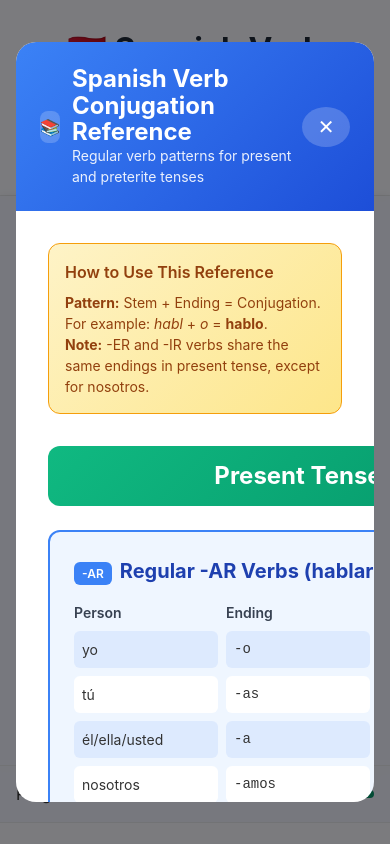
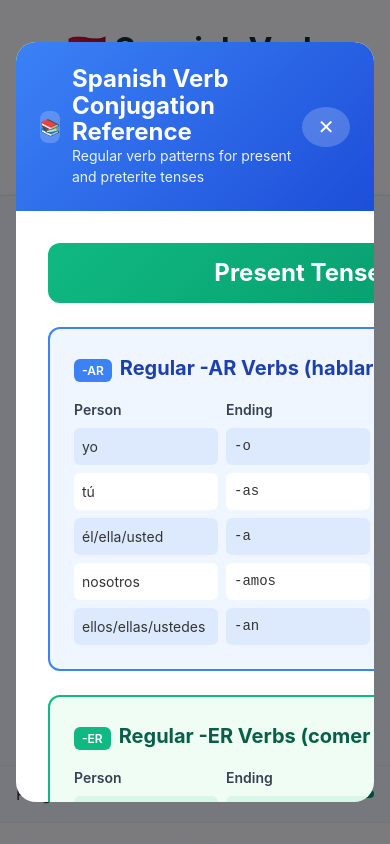
Before and after one commit to davidp314/spanish, a React (Vite) app: page / in a window 390 px wide. Both pictures are taken after a click on the button "📚 Reference". Shown: the top 844 px of the page. Built offline with nearby package versions, Linux system fonts and the light colour scheme.

Commit message:
Streamline reference modal for better UX
- Remove info box at top to save vertical space
- Remove footer tip to focus on core content
- Reference modal now shows conjugation patterns immediately
- Better mobile experience with more compact design
- Cleaner, more professional appearance

```diff
--- a/src/components/ConjugationReference.tsx
+++ b/src/components/ConjugationReference.tsx
@@ -115,23 +115,6 @@ const ConjugationReference: React.FC<ConjugationReferenceProps> = ({ isOpen, onC
 
         {/* Content */}
         <div style={{ padding: '2rem' }}>
-          {/* Info Box */}
-          <div style={{
-            background: 'linear-gradient(135deg, #fef3c7 0%, #fde68a 100%)',
-            border: '1px solid #f59e0b',
-            borderRadius: '12px',
-            padding: '1rem',
-            marginBottom: '2rem'
-          }}>
-            <h3 style={{ fontSize: '1rem', fontWeight: '600', color: '#92400e', margin: '0 0 0.5rem 0' }}>
-              How to Use This Reference
-            </h3>
-            <p style={{ fontSize: '0.875rem', color: '#92400e', margin: 0, lineHeight: '1.5' }}>
-              <strong>Pattern:</strong> Stem + Ending = Conjugation. For example: <em>habl</em> + <em>o</em> = <strong>hablo</strong>.
-              <br />
-              <strong>Note:</strong> -ER and -IR verbs share the same endings in present tense, except for nosotros.
-            </p>
-          </div>
 
           {/* Main Reference Grid */}
           <div style={{
@@ -506,20 +489,6 @@ const ConjugationReference: React.FC<ConjugationReferenceProps> = ({ isOpen, onC
             </div>
           </div>
 
-          {/* Footer */}
-          <div style={{
-            marginTop: '2rem',
-            padding: '1rem',
-            background: '#f8fafc',
-            borderRadius: '12px',
-            textAlign: 'center',
-            fontSize: '0.875rem',
-            color: '#64748b'
-          }}>
-            <p style={{ margin: 0 }}>
-              <strong>Tip:</strong> Practice these patterns regularly to build confidence with regular verb conjugations!
-            </p>
-          </div>
         </div>
       </div>
     </div>
```
